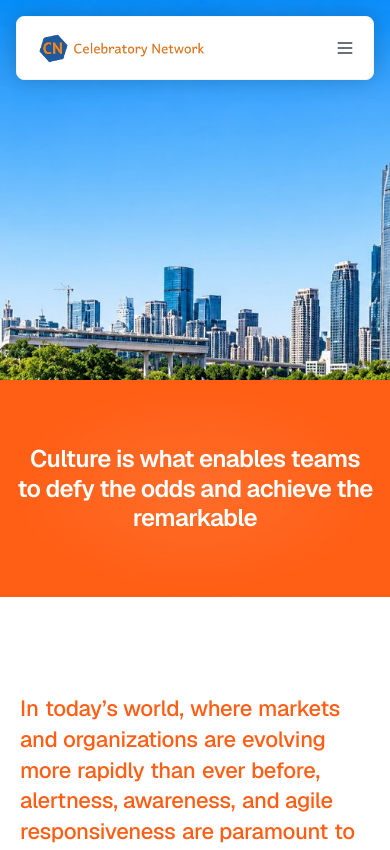
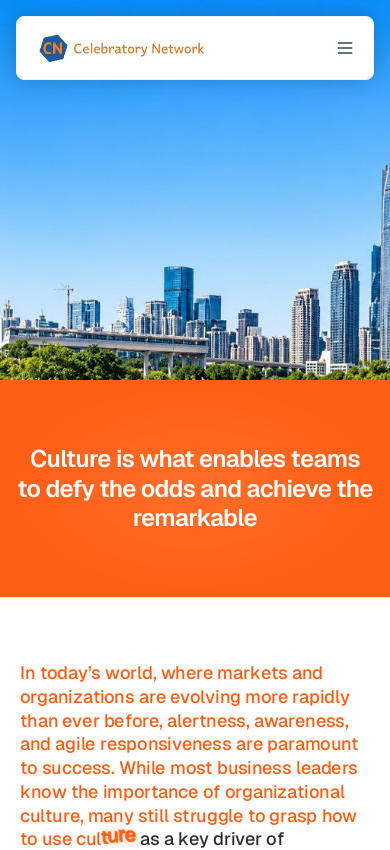
Before and after one commit to chaitanyaeparivartan-sketch/Celebratory-Network, a Next.js app: page /business-od in a window 390 px wide. Shown: the top 850 px of the page. Built offline with nearby package versions, Linux system fonts and the light colour scheme; a web font is replaced by a local one.

Commit message:
Enhance Info component with smooth letter-by-letter scrub, refined font size, and tighter spacing

```diff
--- a/app/od-consulting/business-od/components/Info.jsx
+++ b/app/od-consulting/business-od/components/Info.jsx
@@ -9,7 +9,7 @@ const PARAGRAPHS = [
   "We use an evidence-based approach to quantify aspects of organizational culture that are proven to be linked to performance outcomes.",
 ];
 
-function KineticScrubParagraph({ text, paragraphIndex }) {
+function LetterScrubParagraph({ text, paragraphIndex }) {
   const paragraphRef = useRef(null);
   const [progress, setProgress] = useState(0);
 
@@ -18,10 +18,9 @@ function KineticScrubParagraph({ text, paragraphIndex }) {
     const rect = paragraphRef.current.getBoundingClientRect();
     const windowHeight = window.innerHeight || 800;
 
-    // Start scrubbing when paragraph enters bottom of screen (86%)
-    // Complete scrub when paragraph moves past upper-middle reading focal point (20%)
-    const startY = windowHeight * 0.86;
-    const endY = windowHeight * 0.20;
+    // Smooth scrub window: starts as paragraph enters viewport, completes near upper third
+    const startY = windowHeight * 0.88;
+    const endY = windowHeight * 0.24;
     const current = (startY - rect.top) / (startY - endY);
     const clamped = Math.max(0, Math.min(1, current));
     setProgress(clamped);
@@ -46,27 +45,56 @@ function KineticScrubParagraph({ text, paragraphIndex }) {
     };
   }, [updateProgress]);
 
-  const words = useMemo(() => text.split(" "), [text]);
-  const totalWords = words.length;
+  // Pre-parse text into words and individual letters with continuous character indexing
+  const { parsedWords, totalChars } = useMemo(() => {
+    const words = text.split(" ");
+    let runningIndex = 0;
+
+    const parsed = words.map((word) => {
+      const letters = word.split("").map((char) => {
+        const idx = runningIndex++;
+        // Deterministic micro-tilt between -3.2deg and +3.2deg for authentic kinetic scrub
+        const baseTilt = (((idx * 17 + paragraphIndex * 13) % 9) - 4) * 0.8;
+        return {
+          char,
+          index: idx,
+          baseTilt,
+        };
+      });
+      // Count space separator between words
+      runningIndex++;
+      return {
+        letters,
+      };
+    });
+
+    return {
+      parsedWords: parsed,
+      totalChars: Math.max(1, runningIndex),
+    };
+  }, [text, paragraphIndex]);
+
+  // Current scrub cursor position in character units
+  const targetCharIndex = progress * totalChars;
+  const waveWidth = 5.5; // Width of active kinetic scrub wave in character units
 
   return (
     <div ref={paragraphRef} className="relative">
-      <p className="font-ppmori text-[clamp(22px,2.9vw,40px)] leading-[1.4] md:leading-[1.46] tracking-[-0.015em] font-medium select-text">
-        {words.map((word, i) => {
-          // Word milestone threshold along paragraph scrub progress
-          const threshold = totalWords > 1 ? i / (totalWords - 1) : 0;
-          const scrubWindow = 0.055; // Width of active kinetic wave
-          const diff = progress - threshold;
-
-          // Deterministic pseudo-random tilt between -3.2deg and +3.2deg for authentic kinetic feel
-          const baseTilt = (((i * 19 + paragraphIndex * 13) % 9) - 4) * 0.8;
+      <p className="font-ppmori text-[clamp(18px,1.9vw,28px)] sm:text-[clamp(19px,2.1vw,30px)] leading-[1.32] md:leading-[1.36] tracking-[-0.012em] font-medium select-text">
+        {parsedWords.map((wordObj, wIdx) => (
+          <span
+            key={wIdx}
+            className="inline-block whitespace-nowrap mr-[0.24em]"
+          >
+            {wordObj.letters.map((letter, lIdx) => {
+              const diff = targetCharIndex - letter.index;
 
               let color = "#171717";
               let scale = 1;
               let tilt = 0;
               let translateY = 0;
               let textShadow = "none";
-          let opacity = 0.95;
+              let opacity = 0.92;
 
               if (diff < 0) {
                 // Stage 0: Unreached - clean rich black
@@ -76,21 +104,20 @@ function KineticScrubParagraph({ text, paragraphIndex }) {
                 translateY = 0;
                 textShadow = "none";
                 opacity = 0.9;
-          } else if (diff < scrubWindow) {
-            // Stage 1: Active Kinetic Wave Scrub (Inspired by two26.studio)
-            // Arc peaks in the middle of the wave: scale 1.12, micro-tilt, subtle lift, incandescent glow
-            const t = diff / scrubWindow;
+              } else if (diff < waveWidth) {
+                // Stage 1: Active Letter-by-Letter Kinetic Pop (Matching two26.studio)
+                const t = diff / waveWidth;
                 const peak = Math.sin(t * Math.PI);
 
                 color = "#FF5E14";
                 scale = 1 + 0.12 * peak;
-            tilt = baseTilt * peak;
-            translateY = -3.5 * peak;
+                tilt = letter.baseTilt * peak;
+                translateY = -3.2 * peak;
                 textShadow =
-              "0.6px 0.6px 0 #FF5E14, -0.6px -0.6px 0 #FF5E14, 0 0 12px rgba(255, 94, 20, 0.45)";
+                  "0.5px 0.5px 0 #FF5E14, -0.5px -0.5px 0 #FF5E14, 0 0 10px rgba(255, 94, 20, 0.45)";
                 opacity = 1;
               } else {
-            // Stage 2: Settled - smooth, solid high-contrast brand orange
+                // Stage 2: Settled - smooth high-contrast brand orange
                 color = "#FF5E14";
                 scale = 1;
                 tilt = 0;
@@ -101,8 +128,8 @@ function KineticScrubParagraph({ text, paragraphIndex }) {
 
               return (
                 <span
-              key={i}
-              className="inline-block mr-[0.27em] will-change-transform will-change-[color]"
+                  key={lIdx}
+                  className="inline-block will-change-transform will-change-[color]"
                   style={{
                     color,
                     opacity,
@@ -113,10 +140,12 @@ function KineticScrubParagraph({ text, paragraphIndex }) {
                       "transform 0.22s cubic-bezier(0.16, 1, 0.3, 1), color 0.24s ease, text-shadow 0.24s ease, opacity 0.24s ease",
                   }}
                 >
-              {word}
+                  {letter.char}
                 </span>
               );
             })}
+          </span>
+        ))}
       </p>
     </div>
   );
@@ -125,13 +154,13 @@ function KineticScrubParagraph({ text, paragraphIndex }) {
 export default function Info({ className = "" }) {
   return (
     <section
-      className={`relative w-full bg-white font-ppmori py-24 sm:py-32 md:py-40 lg:py-48 overflow-hidden ${className}`}
+      className={`relative w-full bg-white font-ppmori py-16 sm:py-20 md:py-24 lg:py-28 overflow-hidden ${className}`}
     >
-      <div className="w-full max-w-[1240px] mx-auto px-5 sm:px-8 lg:px-12">
-        {/* Highlightable Paragraphs Stack */}
-        <div className="space-y-18 sm:space-y-24 md:space-y-36">
+      <div className="w-full max-w-[1180px] mx-auto px-5 sm:px-8 lg:px-12">
+        {/* Paragraphs with tight, refined sentence and paragraph spacing */}
+        <div className="space-y-8 sm:space-y-10 md:space-y-12 lg:space-y-14">
           {PARAGRAPHS.map((text, idx) => (
-            <KineticScrubParagraph
+            <LetterScrubParagraph
               key={idx}
               text={text}
               paragraphIndex={idx}
```
Lines whose indentation alone changed are shown as unchanged.
